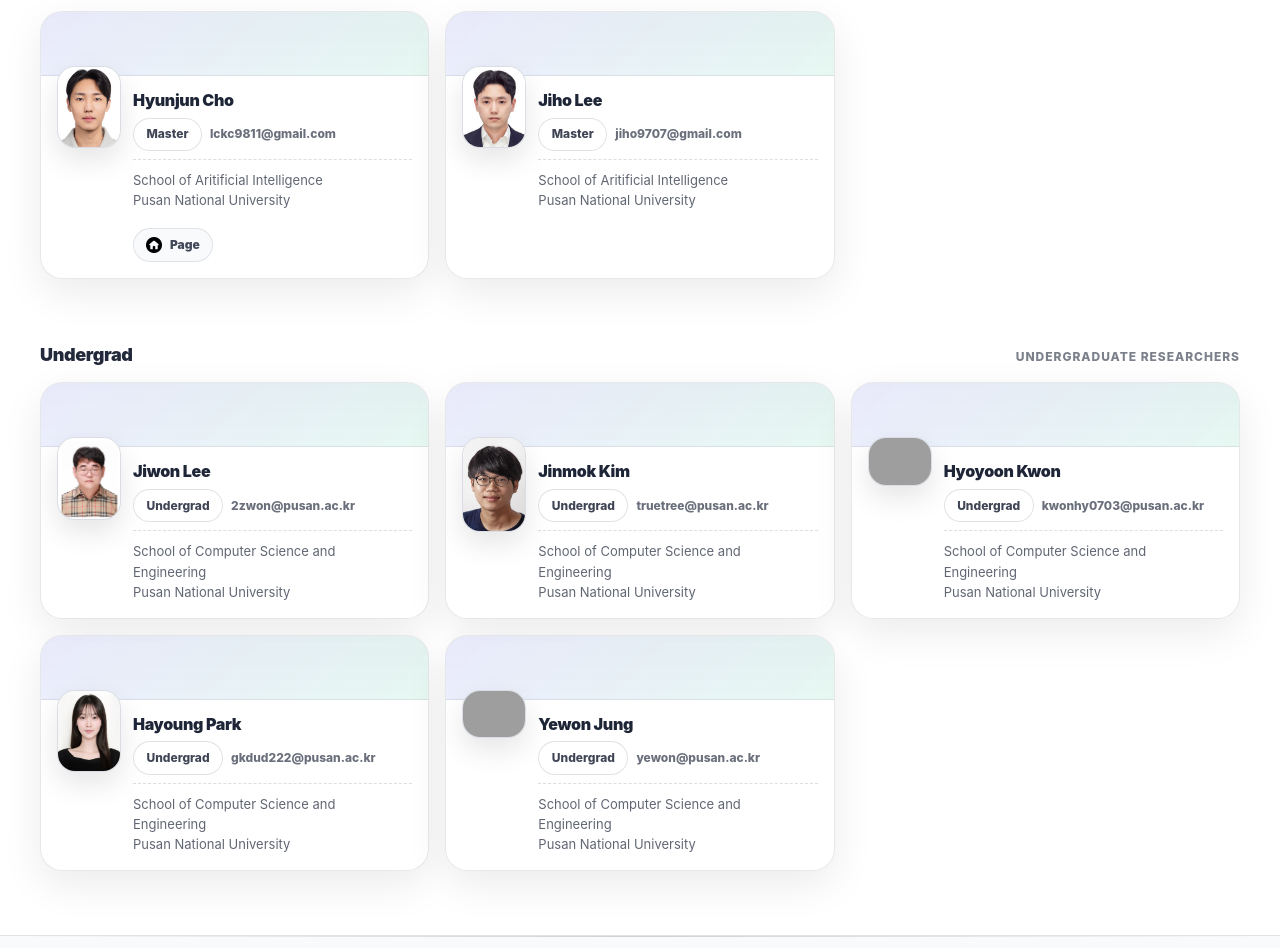
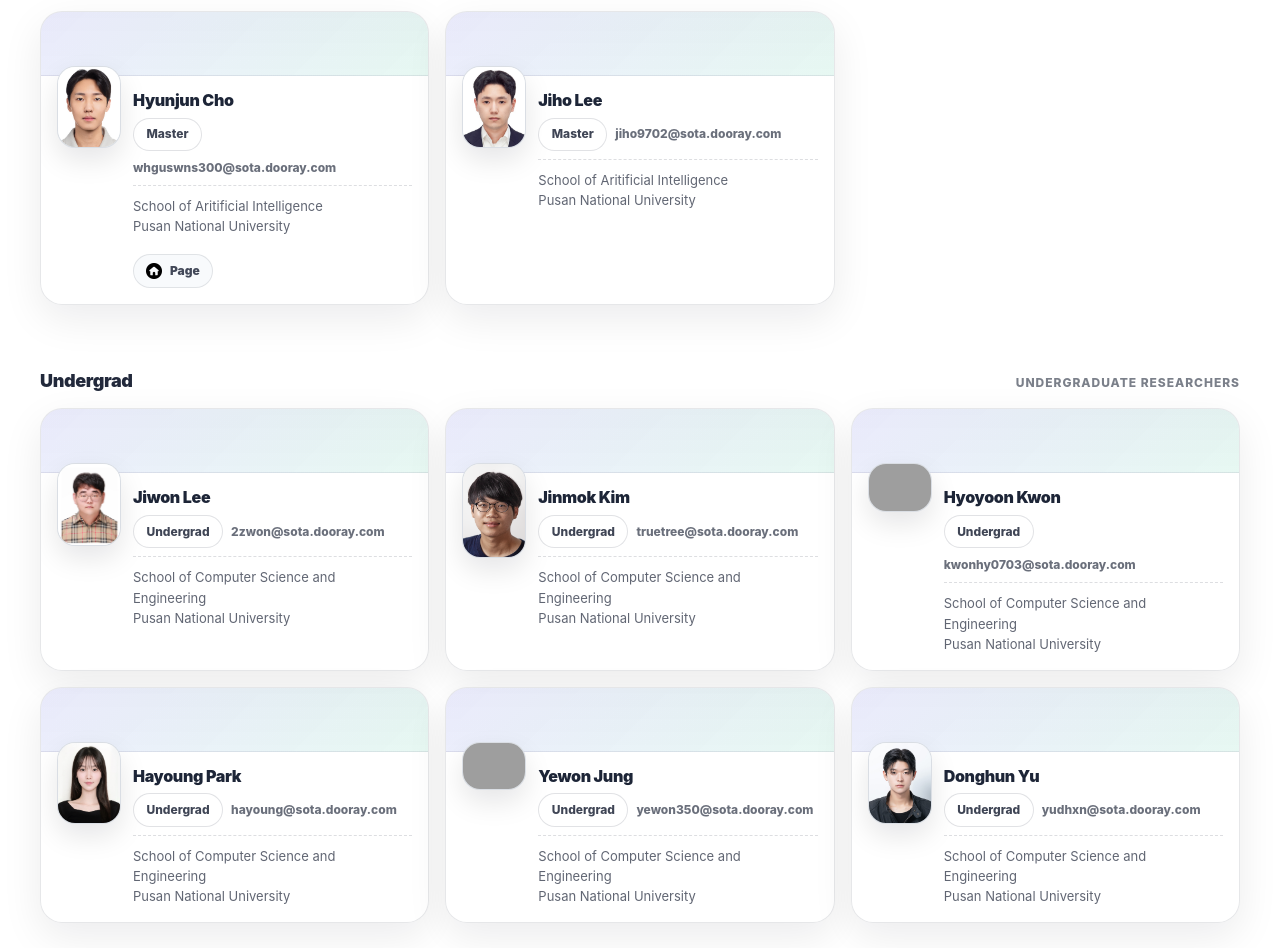
Before and after one commit to SOTA-PNU/SOTA-PNU.github.io, a plain HTML site: page members.html in a window 1280 px wide. Shown: the part 1144-2092 px from the top of the page. Drawn offline with nearby package versions, Linux system fonts and the light colour scheme; grey boxes are pictures that could not be loaded; a web font is replaced by a local one.

Commit message:
Add Donghun Yu

```diff
--- a/members.html
+++ b/members.html
@@ -68,7 +68,7 @@
                                         <div class="pnu-featured-role">
                                             <span class="pnu-tag is-lead">Professor</span>
                                             <span class="pnu-tag">Pusan National University</span>
-                                            <span class="pnu-tag">yongin@pusan.ac.kr</span>
+                                            <span class="pnu-tag">yongin@sota.dooray.com</span>
                                         </div>
                                     </div>
                                 </div>
@@ -111,7 +111,7 @@
                                         <div class="pnu-member-name">JooHyoung Cha</div>
                                         <div class="pnu-member-meta">
                                             <span class="pnu-tag">PhD</span>
-                                            <span class="pnu-member-email">joohyoung.cha@gmail.com</span>
+                                            <span class="pnu-member-email">chacha@sota.dooray.com</span>
                                         </div>
                                         <div class="pnu-member-note">School of Aritificial Intelligence<br>Pusan National University</div>
                                         <div class="pnu-member-actions">
@@ -159,7 +159,7 @@
                                         <div class="pnu-member-name">Hyunjun Cho</div>
                                         <div class="pnu-member-meta">
                                             <span class="pnu-tag">Master</span>
-                                            <span class="pnu-member-email">lckc9811@gmail.com</span>
+                                            <span class="pnu-member-email">whguswns300@sota.dooray.com</span>
                                         </div>
                                         <div class="pnu-member-note">School of Aritificial Intelligence<br>Pusan National University</div>
                                         <div class="pnu-member-actions">
@@ -180,7 +180,7 @@
                                         <div class="pnu-member-name">Jiho Lee</div>
                                         <div class="pnu-member-meta">
                                             <span class="pnu-tag">Master</span>
-                                            <span class="pnu-member-email">jiho9707@gmail.com</span>
+                                            <span class="pnu-member-email">jiho9702@sota.dooray.com</span>
                                         </div>
                                         <div class="pnu-member-note">School of Aritificial Intelligence<br>Pusan National University</div>
                                     </div>
@@ -208,7 +208,7 @@
                                         <div class="pnu-member-name">Jiwon Lee</div>
                                         <div class="pnu-member-meta">
                                             <span class="pnu-tag">Undergrad</span>
-                                            <span class="pnu-member-email">2zwon@pusan.ac.kr</span>
+                                            <span class="pnu-member-email">2zwon@sota.dooray.com</span>
                                         </div>
                                         <div class="pnu-member-note">School of Computer Science and Engineering<br>Pusan National University</div>
                                         <!--
@@ -234,7 +234,7 @@
                                         <div class="pnu-member-name">Jinmok Kim</div>
                                         <div class="pnu-member-meta">
                                             <span class="pnu-tag">Undergrad</span>
-                                            <span class="pnu-member-email">truetree@pusan.ac.kr</span>
+                                            <span class="pnu-member-email">truetree@sota.dooray.com</span>
                                         </div>
                                         <div class="pnu-member-note">School of Computer Science and Engineering<br>Pusan National University</div>
                                         <!--
@@ -260,7 +260,7 @@
                                         <div class="pnu-member-name">Hyoyoon Kwon</div>
                                         <div class="pnu-member-meta">
                                             <span class="pnu-tag">Undergrad</span>
-                                            <span class="pnu-member-email">kwonhy0703@pusan.ac.kr</span>
+                                            <span class="pnu-member-email">kwonhy0703@sota.dooray.com</span>
                                         </div>
                                         <div class="pnu-member-note">School of Computer Science and Engineering<br>Pusan National University</div>
                                         <!--
@@ -286,7 +286,7 @@
                                         <div class="pnu-member-name">Hayoung Park</div>
                                         <div class="pnu-member-meta">
                                             <span class="pnu-tag">Undergrad</span>
-                                            <span class="pnu-member-email">gkdud222@pusan.ac.kr</span>
+                                            <span class="pnu-member-email">hayoung@sota.dooray.com</span>
                                         </div>
                                         <div class="pnu-member-note">School of Computer Science and Engineering<br>Pusan National University</div>
                                         <!--
@@ -312,7 +312,33 @@
                                         <div class="pnu-member-name">Yewon Jung</div>
                                         <div class="pnu-member-meta">
                                             <span class="pnu-tag">Undergrad</span>
-                                            <span class="pnu-member-email">yewon@pusan.ac.kr</span>
+                                            <span class="pnu-member-email">yewon350@sota.dooray.com</span>
+                                        </div>
+                                        <div class="pnu-member-note">School of Computer Science and Engineering<br>Pusan National University</div>
+                                        <!--
+                                        <div class="pnu-member-actions">
+                                            <a class="pnu-mini" href="#" target="_blank" rel="noreferrer">
+                                                <img src="icons/personal_page.png" alt="" /> Page
+                                            </a>
+                                            <a class="pnu-mini" href="#" target="_blank" rel="noreferrer">
+                                                <img src="icons/google_scholar.png" alt="" /> Scholar
+                                            </a>
+                                        </div>
+                                        -->
+                                    </div>
+                                </div>
+                            </article>
+                            <article class="pnu-member-card">
+                                <div class="pnu-member-strip"></div>
+                                <div class="pnu-member-body">
+                                    <div class="pnu-member-avatar">
+                                        <img src="/assets/images/members/donghunYu.jpg" alt="YewonJung" />
+                                    </div>
+                                    <div class="pnu-member-info">
+                                        <div class="pnu-member-name">Donghun Yu</div>
+                                        <div class="pnu-member-meta">
+                                            <span class="pnu-tag">Undergrad</span>
+                                            <span class="pnu-member-email">yudhxn@sota.dooray.com</span>
                                         </div>
                                         <div class="pnu-member-note">School of Computer Science and Engineering<br>Pusan National University</div>
                                         <!--
```
Also changed, not shown: assets/images/members/beegeum.jpg (deleted), assets/images/members/donghunYu.jpg (added).
